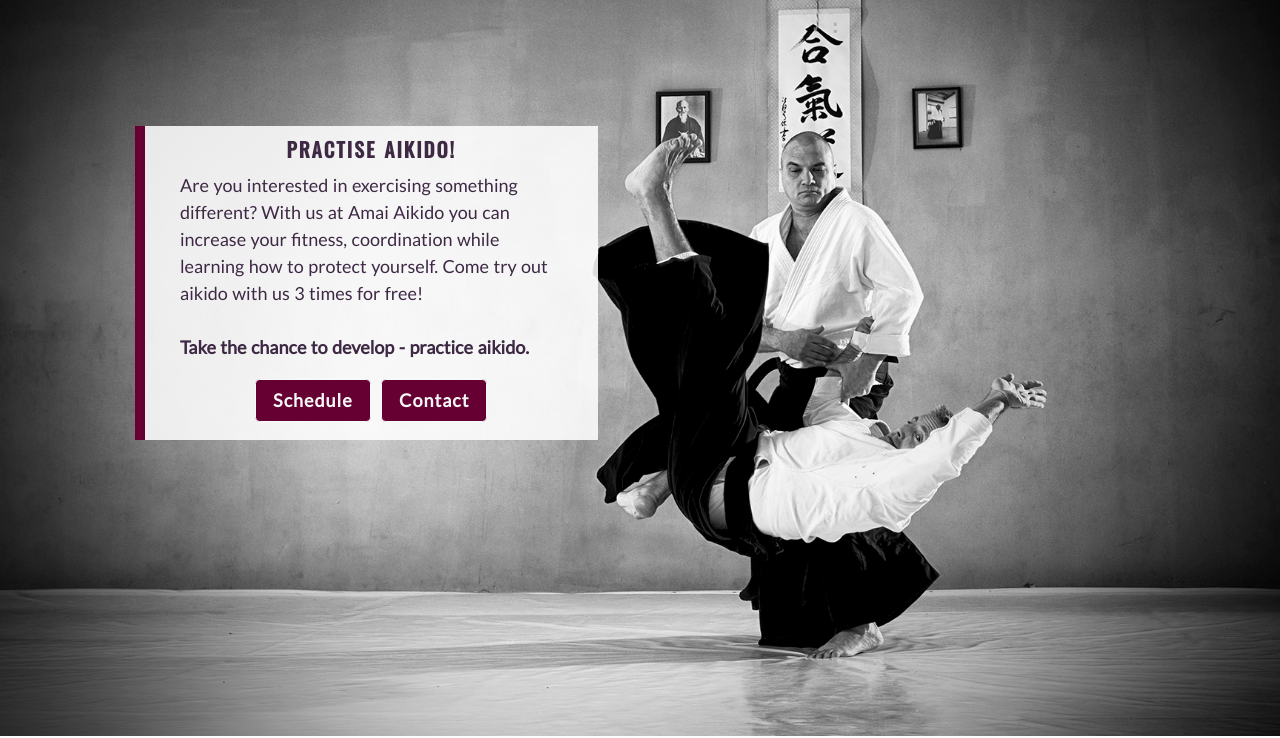
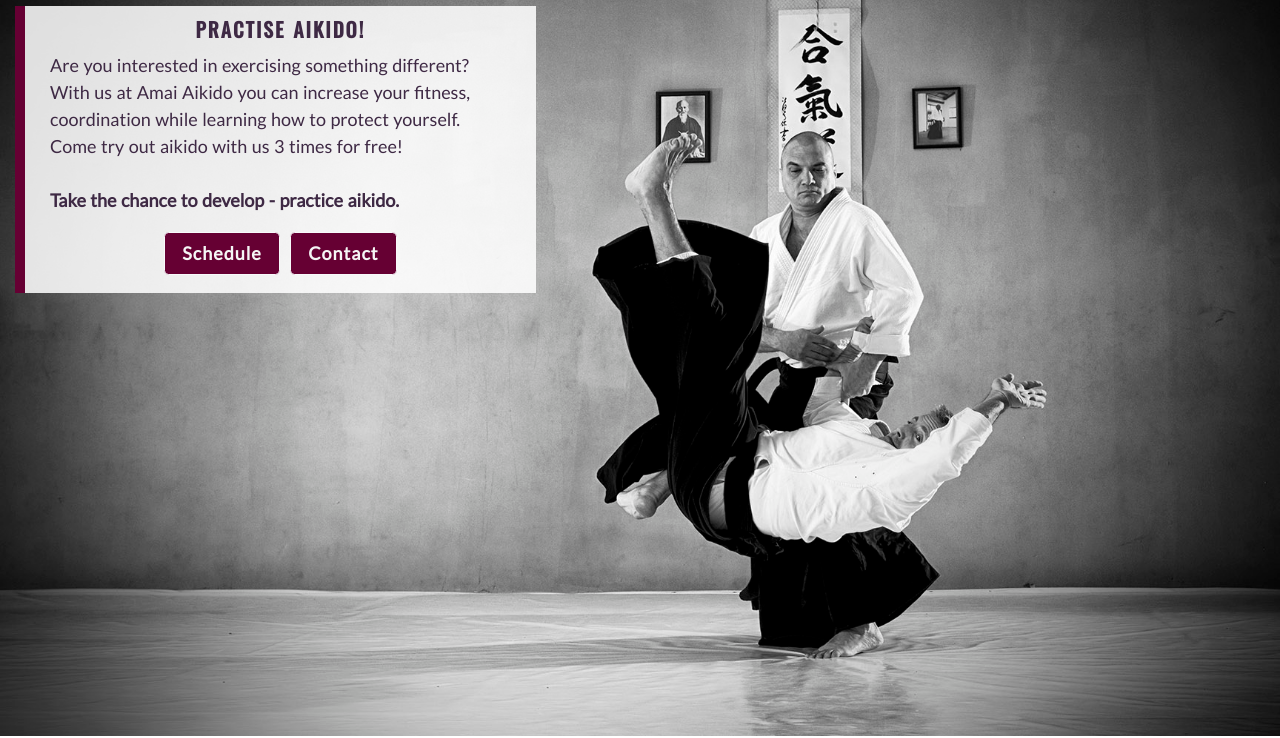
Before and after one commit to Code-Institute-Submissions/user-centric-frontend-2, a plain HTML site: page index.html in a window 1280 px wide. Shown: the part 64-802 px from the top of the page. Drawn offline with nearby package versions, Linux system fonts and the light colour scheme.

Commit message:
info-box html: changed to container-fluid & replaced info-row with info-container class. info-box css: rm info-row

```diff
--- a/assets/css/style.css
+++ b/assets/css/style.css
@@ -11,8 +11,6 @@
     margin: 0;
     word-spacing: 1px;
 }
-
-
 
 .row {
     margin-right: 0 !important;
@@ -86,14 +84,6 @@ p strong .text-center {
 
 /* ----------------------------text-box on start */
 
-.info-row {
-    position: relative;
-    top: 120px;
-    right: 0;
-    padding: 0;
-    margin: 0;
-   }
-
 .text-boxed {
   background: rgba(255, 255, 255, 0.863);
   word-wrap: break-word;
@@ -101,20 +91,21 @@ p strong .text-center {
   padding-top: 10px;
   font-weight: 500;
   font-size: 17px;
-  margin-left: 50px;
-  margin-right: 50px;
   border-left: 10px solid #660033;
 }
 
 #info-p {
-    padding-left: 20px;
-    padding-right: 20px;
+    padding-left: 10px;
+    padding-right: 10px;
 }
 
 
 .info-center {
     text-align: center;
 }
+
+
+
 /* ----------------------------buttons */
 
 .btn.btn-outline-light {
--- a/index.html
+++ b/index.html
@@ -43,9 +43,9 @@
         </nav> <!--/nav-->
 
         <!--text-box-->
-        <div class="container">
-            <div class="row info-row">
-                <div class="col-xs-12 col-md-6 col-lg-5 text-boxed animate__animated animate__fadeInLeft animate__slower">
+        <div class="container-fluid info-container">
+            <div class="row">
+                <div class="col-12 col-lg-5 text-boxed animate__animated animate__fadeInLeft animate__slower">
                     <h5 id="info-header"><strong>Practise Aikido!</strong></h5>
                         <p id="info-p">Are you interested in exercising something different? With us at Amai Aikido you can increase your fitness, coordination while
                             learning how to protect yourself. Come try out aikido with us 3 times for free!
```
